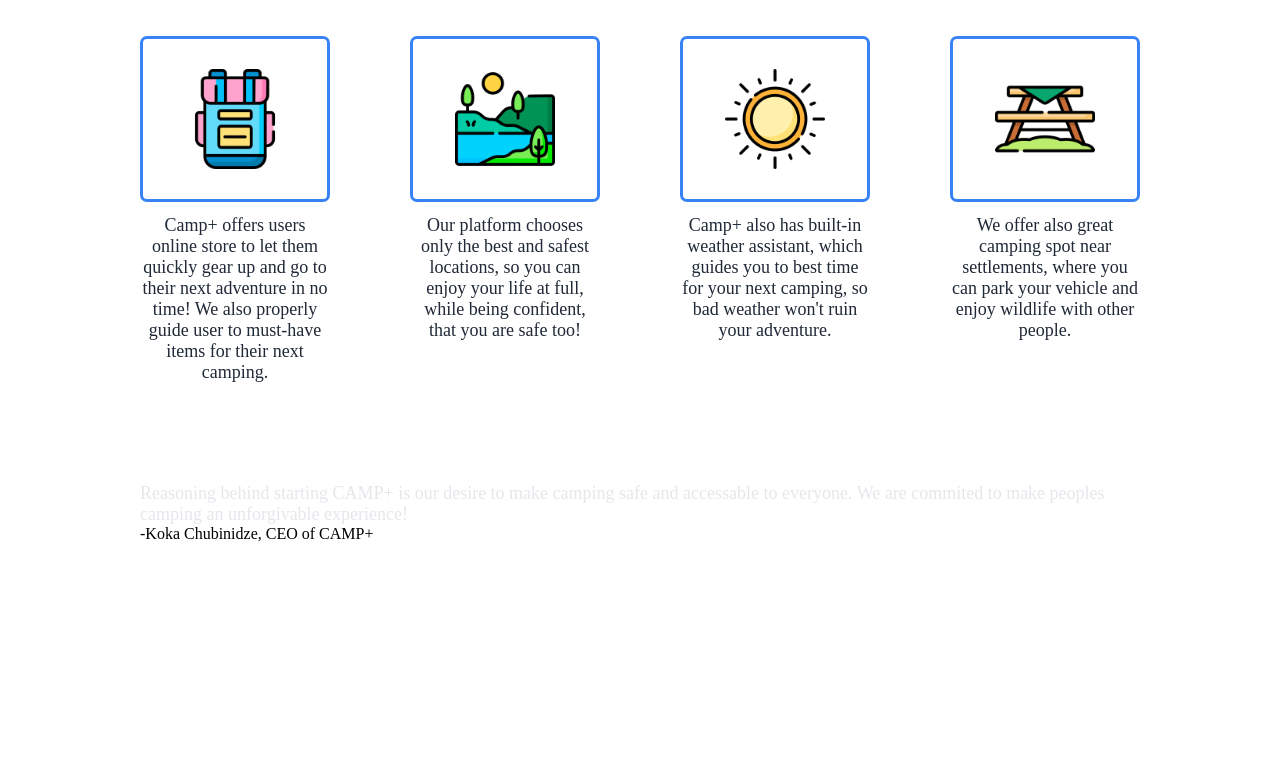
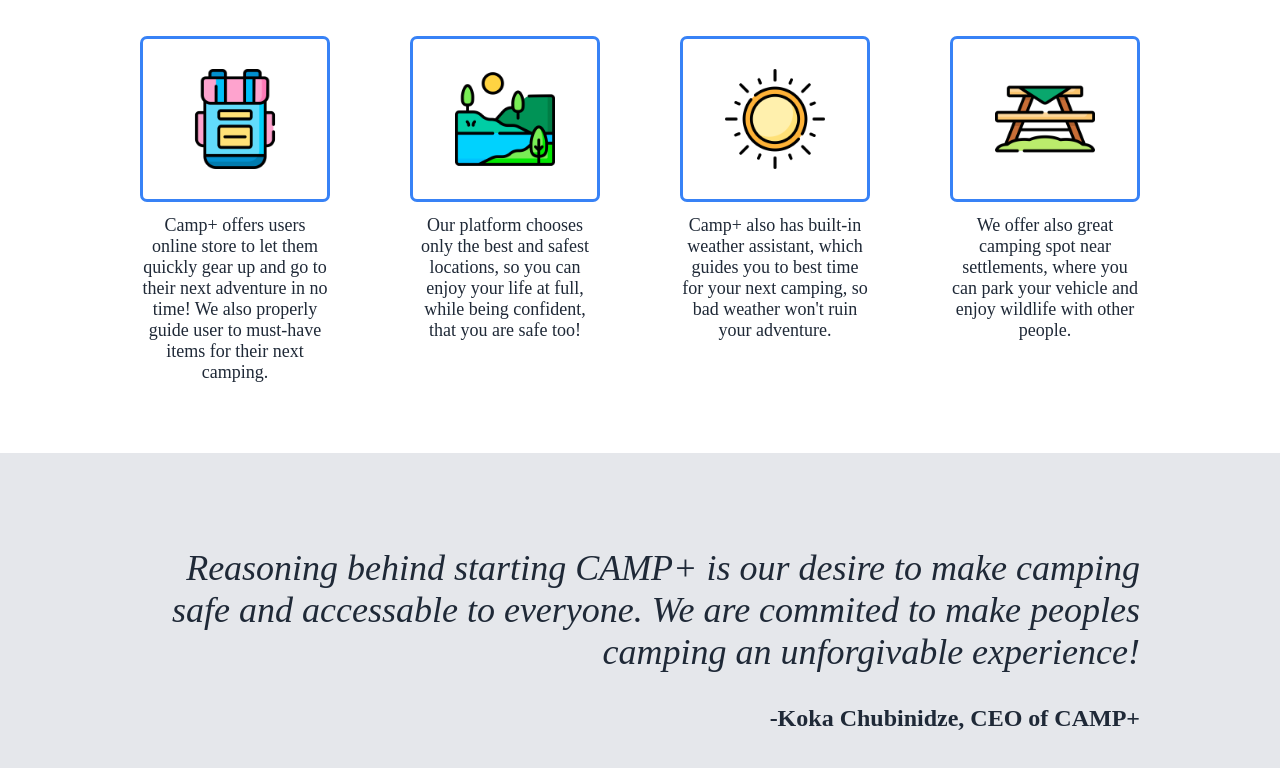
Before and after one commit to Chantuu/odin-landing-page, a plain HTML site: page index.html in a window 1280 px wide. Shown: the part 633-1401 px from the top of the page. Before the commit the page ends 1246 px from the top, so only its background shows below. Drawn offline with Linux system fonts and the light colour scheme.

Commit message:
Style quote section

```diff
--- a/index.html
+++ b/index.html
@@ -86,7 +86,7 @@
                 safe and accessable to everyone. We are commited to make
                 peoples camping an unforgivable experience!
             </p>
-            <span>-Koka Chubinidze, CEO of CAMP+</span>
+            <span class="logo black">-Koka Chubinidze, CEO of CAMP+</span>
         </div>
     </body>
 </html>
--- a/styles.css
+++ b/styles.css
@@ -122,3 +122,20 @@ p, .navbar a {
     color: #1F2937;
     text-align: center;
 }
+
+.section.quote {
+    padding-top: 94px;
+    background-color: #E5E7EB;
+    text-align: right;
+}
+
+.section.quote p {
+    font-size: 36px;
+    font-weight: light;
+    font-style: italic;
+    margin-bottom: 32px;
+}
+
+.logo.black, .section.quote p {
+    color: #1F2937;
+}
```
